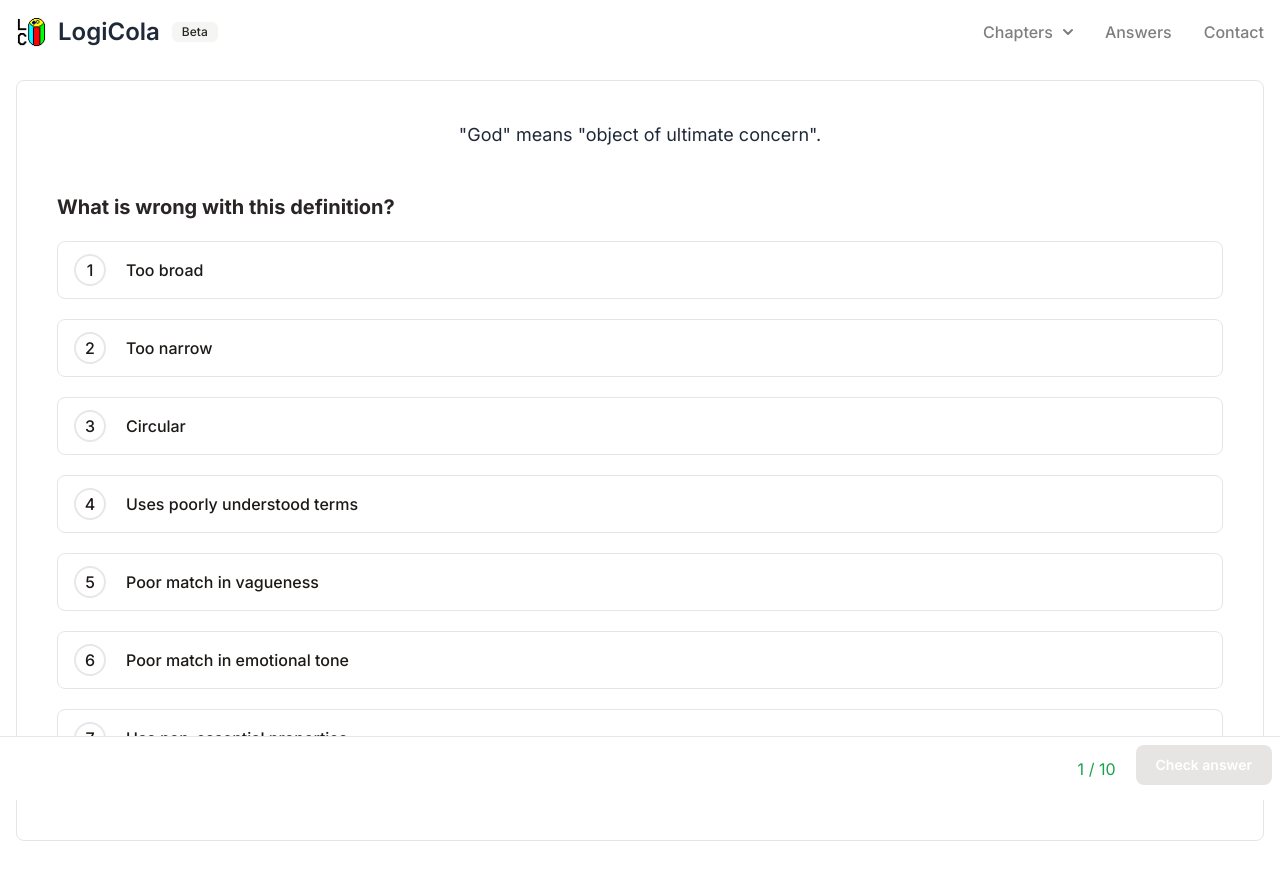
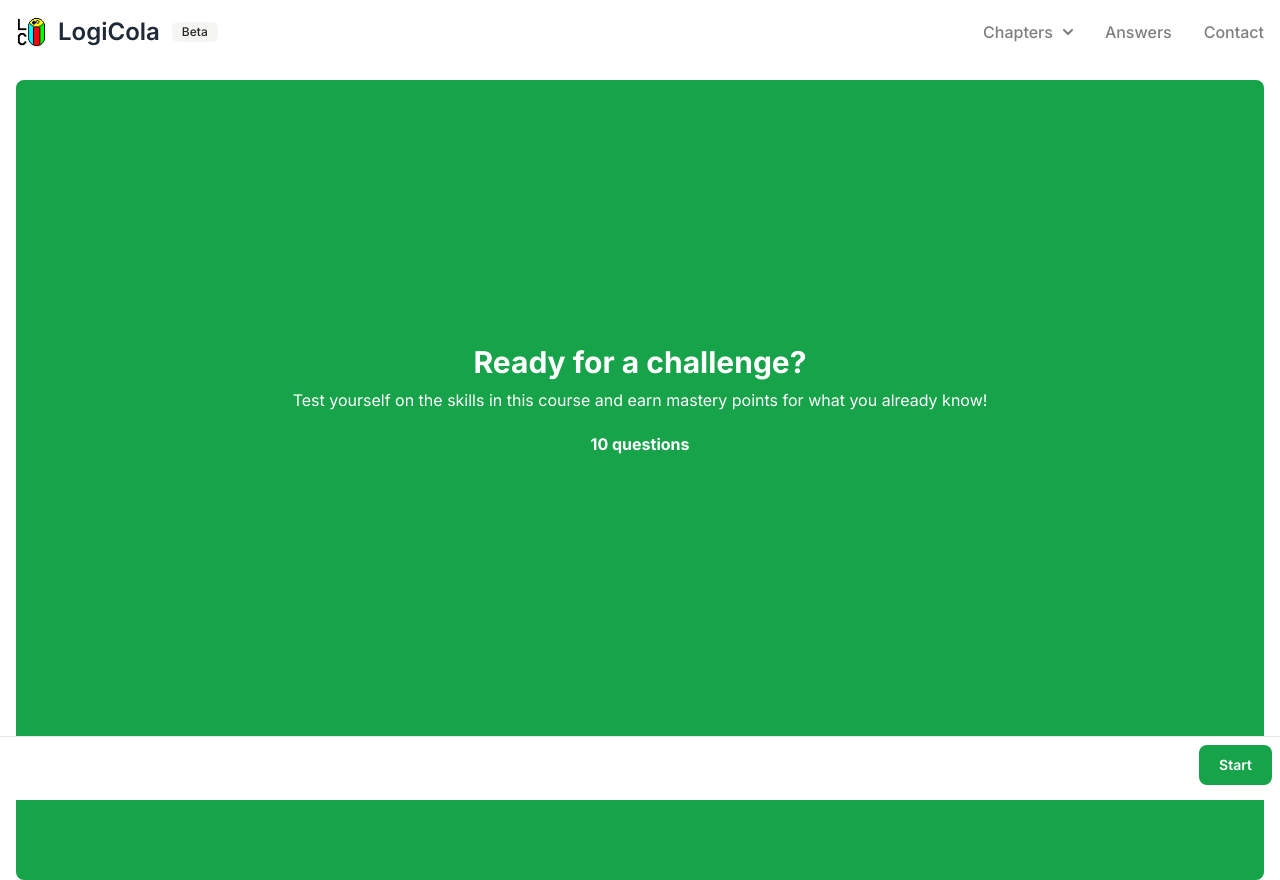
Before and after one commit to malikpiara/logicola, a Next.js app: page /informal/definitions/quiz in a window 1280 px wide. Built offline with nearby package versions, Linux system fonts and the light colour scheme.

Commit message:
Created starting and ending screen for Quiz mode.

```diff
--- /dev/null
+++ b/components/quiz/endScreen.tsx
@@ -0,0 +1,16 @@
+export function EndScreen() {
+  return (
+    <>
+      <div className='max-w-7xl rounded-lg bg-primary w-full h-screen text-center m-0 p-0 text-white flex-col flex justify-center'>
+        <h1 className='mb-2 text-3xl font-bold'>Hurray! Keep going!</h1>
+        <div className='font-bold'>
+          You got 6/10 questions correctly in the first attempt.
+        </div>
+        {
+          // Temporary filler to make the content be displayed a couple of pixels above.
+          <div className='h-40' />
+        }
+      </div>
+    </>
+  );
+}
--- a/components/quiz/index.tsx
+++ b/components/quiz/index.tsx
@@ -1,9 +1,10 @@
-"use client";
-import React, { useEffect, useRef } from "react";
-
-import Option from "../option";
-import Prompt from "../prompt";
-import useQuizState from "./useQuizState";
+'use client';
+import React, { useEffect, useRef } from 'react';
+import Option from '../option';
+import Prompt from '../prompt';
+import useQuizState from './useQuizState';
+import { StartScreen } from './startScreen';
+import { EndScreen } from './endScreen';
 
 export interface QuizProps {
   initialQuestionIdx: number;
@@ -24,15 +25,14 @@ interface Question {
   answer?: string; // Gensler's hints
 }
 
-/* const pickRandExerciseNum = (min: number, max: number) =>
-  Math.floor(Math.random() * (max - min) + min); */
-
 const Quiz: React.FC<QuizProps> = ({
   initialQuestionIdx = 0,
   chapter = 3,
   showExerciseId = true,
 }) => {
   const {
+    showStartScreen,
+    showEndScreen,
     questionIdx,
     selectedOptionId,
     showSolution,
@@ -45,6 +45,8 @@ const Quiz: React.FC<QuizProps> = ({
     selectPreviousOption,
     selectOption,
     onShowSolution,
+    onShowStartScreen,
+    onShowEndScreen,
   } = useQuizState(chapter, initialQuestionIdx);
 
   // Creating refs to make each option focusable with the keyboard shorcuts.
@@ -59,38 +61,41 @@ const Quiz: React.FC<QuizProps> = ({
     if (!currentQuestion) return;
 
     switch (event.key) {
-      case "ArrowDown":
+      case 'ArrowDown':
         event.preventDefault();
-
         selectNextOption();
         break;
-      case "ArrowUp":
+      case 'ArrowUp':
         event.preventDefault();
-
         selectPreviousOption();
         break;
-      case "1":
-      case "2":
-      case "3":
-      case "4":
-      case "5":
-      case "6":
-      case "7":
+      case '1':
+      case '2':
+      case '3':
+      case '4':
+      case '5':
+      case '6':
+      case '7':
         event.preventDefault();
-
         selectOption(parseInt(event.key) - 1);
         break;
     }
   };
 
   return (
-    <div className="max-w-7xl p-6 bg-white border border-stone-200 rounded-lg mb-6">
-      <div className="mx-auto w-full max-w-screen-xl p-4">
+    <>
+      {showStartScreen ? (
+        <StartScreen />
+      ) : showEndScreen ? (
+        <EndScreen />
+      ) : (
+        <div className='max-w-7xl p-6 bg-white border border-stone-200 rounded-lg mb-6'>
+          <div className='mx-auto w-full max-w-screen-xl p-4'>
             {currentQuestion && ( // Ensure questions are loaded
-          <div className="md:flex flex-col md:justify-between gap-5">
+              <div className='md:flex flex-col md:justify-between gap-5'>
                 <Prompt value={currentQuestion.prompt} />
 
-            <h2 className="text-xl font-bold text-stone-800">
+                <h2 className='text-xl font-bold text-stone-800'>
                   What is wrong with this definition?
                 </h2>
 
@@ -101,11 +106,14 @@ const Quiz: React.FC<QuizProps> = ({
                       isActive={option.id === selectedOptionId}
                       isCorrect={option.id === currentQuestion.correctId}
                       showSolution={showSolution}
-                  ref={index === selectedOptionId ? activeOptionRef : undefined}
+                      ref={
+                        index === selectedOptionId ? activeOptionRef : undefined
+                      }
                       key={option.id}
                       label={option.label}
                       onClick={() => {
                         selectOption(option.id);
+                        onShowStartScreen();
                       }}
                       onKeyDown={handleKeyDown}
                     />
@@ -114,14 +122,9 @@ const Quiz: React.FC<QuizProps> = ({
               </div>
             )}
           </div>
-      <hr className="h-px my-4 bg-stone-200 border-0" />
+          <hr className='h-px my-4 bg-stone-200 border-0' />
           {selectedOptionId != null && showSolution && (
-        <div className="p-2 mb-3 text-stone-800">
-          {/* You selected option {selectedOptionId + 1}. The correct answer is{' '}
-          {Array.isArray(currentQuestion?.correctId)
-            ? currentQuestion.correctId.map((id) => id + 1).join(', ')
-            : currentQuestion!.correctId + 1}
-          . */}
+            <div className='p-2 mb-3 text-stone-800'>
               {currentQuestion.answer ? (
                 <h1>{currentQuestion.answer}</h1>
               ) : (
@@ -129,20 +132,35 @@ const Quiz: React.FC<QuizProps> = ({
               )}
             </div>
           )}
+        </div>
+      )}
 
-      <div className="fixed bottom-0 left-0 z-50 w-full h-16 bg-white border-t border-gray-200 dark:bg-gray-700 dark:border-gray-600">
-        <div className="flex justify-end gap-5 items-center h-full align-bottom">
-          <div className="flex">{questionCounter} / 10</div>
-          <div className="flex h-max">
-            {!showSolution && (
+      <div className='fixed bottom-0 left-0 z-50 w-full h-16 bg-white border-t border-gray-200'>
+        <div className='flex justify-end gap-5 items-center h-full align-bottom'>
+          {!showStartScreen && !showEndScreen && (
+            <div className='flex'>{questionCounter} of 10</div>
+          )}
+          <div className='flex h-max'>
+            {showStartScreen && (
               <button
-                type="button"
+                type='button'
+                onClick={onShowStartScreen}
+                className={`text-white font-semibold rounded-lg text-sm px-5 py-2.5 me-2 mb-2
+               bg-primary hover:opacity-90
+           }`}
+              >
+                Start
+              </button>
+            )}
+            {!showSolution && !showStartScreen && !showEndScreen && (
+              <button
+                type='button'
                 disabled={selectedOptionId == null}
                 onClick={onShowSolution}
                 className={`text-white font-semibold rounded-lg text-sm px-5 py-2.5 me-2 mb-2 ${
                   selectedOptionId == null
-                    ? " bg-stone-200 cursor-not-allowed"
-                    : "bg-primary hover:opacity-90"
+                    ? ' bg-stone-200 cursor-not-allowed'
+                    : 'bg-primary hover:opacity-90'
                 }`}
               >
                 Check answer
@@ -154,7 +172,7 @@ const Quiz: React.FC<QuizProps> = ({
               showSolution && (
                 <button
                   onClick={handleNextQuestion}
-                  type="button"
+                  type='button'
                   className={`text-primary rounded-lg text-sm font-semibold px-5 py-2.5 me-2 mb-2 border border-primary hover:opacity-90`}
                 >
                   Next Question
@@ -163,7 +181,7 @@ const Quiz: React.FC<QuizProps> = ({
           </div>
         </div>
       </div>
-    </div>
+    </>
   );
 };
 
--- /dev/null
+++ b/components/quiz/startScreen.tsx
@@ -0,0 +1,18 @@
+export function StartScreen() {
+  return (
+    <>
+      <div className='max-w-7xl rounded-lg bg-primary w-full h-screen text-center m-0 p-0 text-white flex-col flex justify-center'>
+        <h1 className='mb-2 text-3xl font-bold'>Ready for a challenge?</h1>
+        <p className='mb-5'>
+          Test yourself on the skills in this course and earn mastery points for
+          what you already know!
+        </p>
+        <div className='font-bold'>10 questions</div>
+        {
+          // Temporary filler to make the content be displayed a couple of pixels above.
+          <div className='h-40' />
+        }
+      </div>
+    </>
+  );
+}
--- a/components/quiz/useQuizState.ts
+++ b/components/quiz/useQuizState.tsx
@@ -1,6 +1,6 @@
-import { useEffect, useState } from "react";
+import { useEffect, useState } from 'react';
 
-import { chapters } from "@/content";
+import { chapters } from '@/content';
 
 export default function useQuizState(
   chapter: number,
@@ -9,6 +9,8 @@ export default function useQuizState(
   const [questionIdx, setQuestionIdx] = useState(initialQuestionIdx);
   const [selectedOptionId, setSelectedOptionId] = useState<number | null>(null);
   const [showSolution, setShowSolution] = useState(false);
+  const [showStartScreen, setShowStartScreen] = useState(true);
+  const [showEndScreen, setShowEndScreen] = useState(false);
 
   const currentChapter = chapters.find((c) => c.id === chapter);
 
@@ -42,6 +44,9 @@ export default function useQuizState(
       setShowSolution(false); // Hide solution
       setQuestionCounter(questionCounter + 1);
     }
+    if (questionCounter > 9) {
+      onShowEndScreen();
+    }
   };
 
   function randomizeQuestionOrder() {
@@ -71,7 +76,17 @@ export default function useQuizState(
     setShowSolution(true);
   }
 
+  function onShowStartScreen() {
+    setShowStartScreen(false);
+  }
+
+  function onShowEndScreen() {
+    setShowEndScreen(true);
+  }
+
   return {
+    showStartScreen,
+    showEndScreen,
     questionIdx,
     selectedOptionId,
     showSolution,
@@ -83,5 +98,7 @@ export default function useQuizState(
     selectPreviousOption,
     selectOption,
     onShowSolution,
+    onShowStartScreen,
+    onShowEndScreen,
   };
 }
```
Lines whose indentation alone changed are shown as unchanged.
